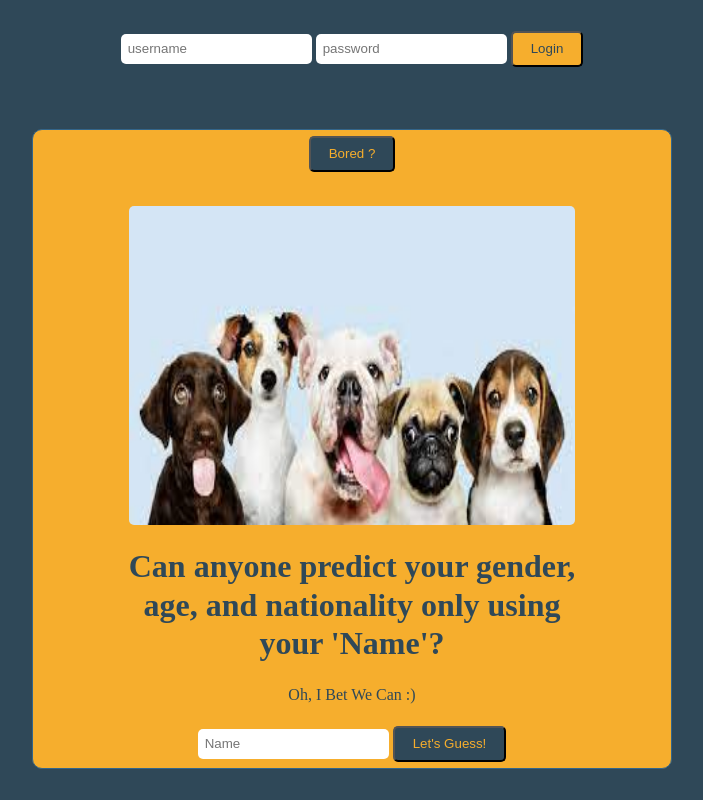
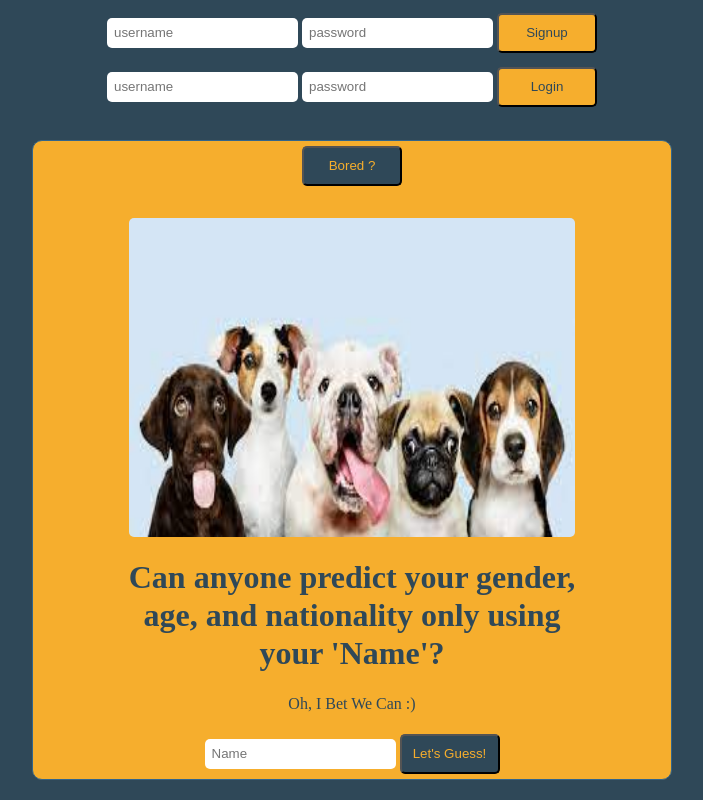
Before and after one commit to mohammadammash/prediction-frontend, a plain HTML site: page index.html in a window 1280 px wide. Shown: the whole page, without its empty margins (288-991 px from the left). Drawn offline with nearby package versions, Linux system fonts and the light colour scheme; no server answers.

Commit message:
Adding SignUp form in 'index.html' with proper styling edits in 'styles/app.css'

```diff
--- a/index.html
+++ b/index.html
@@ -8,11 +8,18 @@
     <title>ID Prediction</title>
   </head>
   <body>
-          <form id='authentication' action="#">
-        <input type="text" placeholder="username" id="username">
-        <input type="password" placeholder="password" id="password">
+    <div class="authentication">
+      <form id="authentication" action="#">
+        <input type="text" placeholder="username" id="username" />
+        <input type="password" placeholder="password" id="password" />
+        <button class="btn authentication-btn" id="loginBtn">Signup</button>
+      </form>
+      <form id="authentication" action="#">
+        <input type="text" placeholder="username" id="username" />
+        <input type="password" placeholder="password" id="password" />
         <button class="btn authentication-btn" id="loginBtn">Login</button>
       </form>
+    </div>
     <main>
       <button class="btn" id="bored">Bored ?</button>
       <p id="bored-content"></p>
--- a/js/app.js
+++ b/js/app.js
@@ -124,7 +124,7 @@ const generatePredictions = () => {
 };
 // --------END OF MAIN SECTION-------- //
 
-// Authenticating User
+// Login User
 const login = () => {
   let currentUser = username.value;
   let currentPass = password.value;
--- a/styles/app.css
+++ b/styles/app.css
@@ -17,7 +17,8 @@
   background-color: #2F4858;
   color:#F6AE2D;
   cursor: pointer;
-  padding:8px 18px;
+  height: 40px;
+  width:100px;
   border-radius: 5px;
 }
 
@@ -50,6 +51,12 @@ main {
   color: #2F4858;
   text-align: center;
   border: 1px solid #33658A;
+}
+.authentication{
+  height:15vh;
+  display: flex;
+  flex-direction: column;
+  justify-content: space-evenly;
 }
 main img {
   border-radius: 5px;
```
